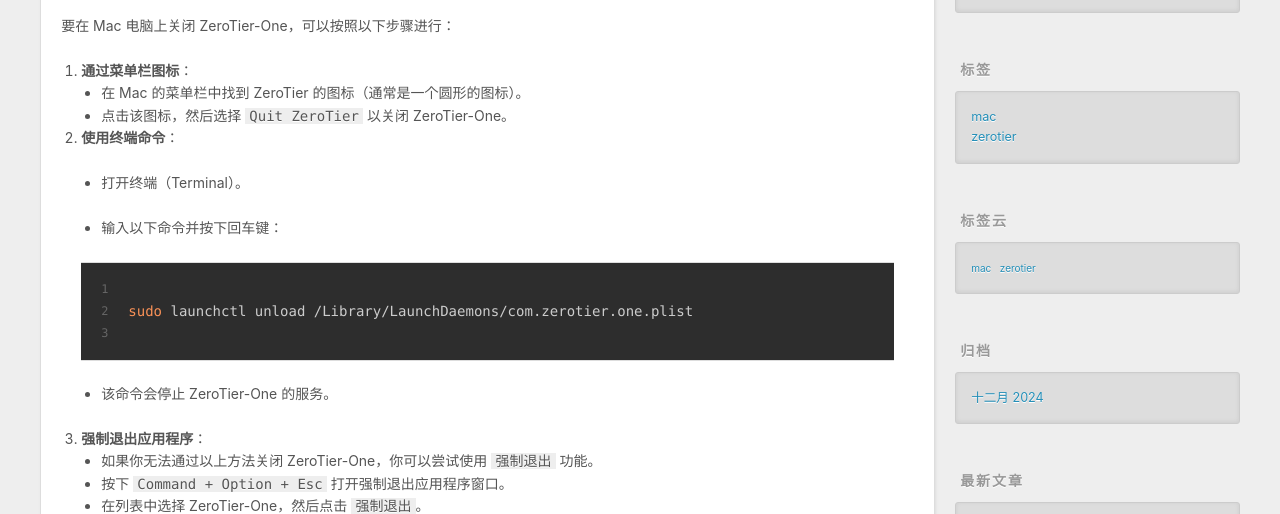
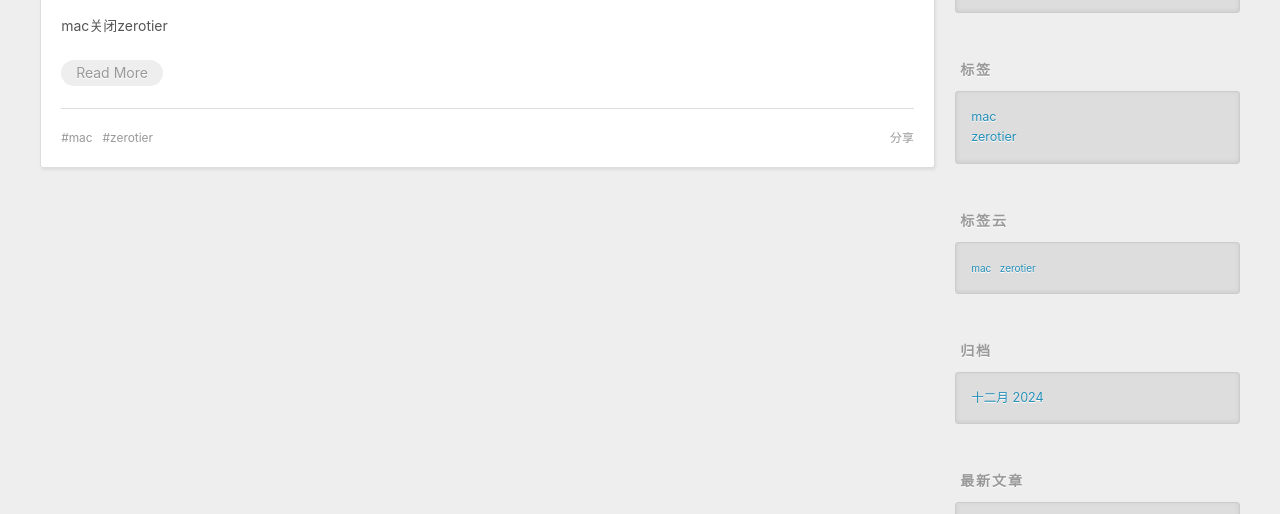
Before and after one commit to yiqiquhuxi/yiqiquhuxi.github.io, a plain HTML site: page index.html in a window 1280 px wide. Shown: the part 438-952 px from the top of the page. Drawn offline with Linux system fonts and the light colour scheme.

Commit message:
Site updated: 2024-12-05 17:15:44

```diff
--- a/index.html
+++ b/index.html
@@ -95,33 +95,11 @@
 
     <div class="e-content article-entry" itemprop="articleBody">
 
-        <span id="more"></span>
+        <p>mac关闭zerotier</p>
 
-<p>要在 Mac 电脑上关闭 ZeroTier-One，可以按照以下步骤进行：</p>
-<ol>
-<li><strong>通过菜单栏图标</strong>：<ul>
-<li>在 Mac 的菜单栏中找到 ZeroTier 的图标（通常是一个圆形的图标）。</li>
-<li>点击该图标，然后选择 <code>Quit ZeroTier</code> 以关闭 ZeroTier-One。</li>
-</ul>
-</li>
-<li><strong>使用终端命令</strong>：<ul>
-<li><p>打开终端（Terminal）。</p>
-</li>
-<li><p>输入以下命令并按下回车键：</p>
-  <figure class="highlight bash"><table><tr><td class="gutter"><pre><span class="line">1</span><br><span class="line">2</span><br><span class="line">3</span><br></pre></td><td class="code"><pre><span class="line"></span><br><span class="line"><span class="built_in">sudo</span> launchctl unload /Library/LaunchDaemons/com.zerotier.one.plist</span><br><span class="line"></span><br></pre></td></tr></table></figure>
-</li>
-<li><p>该命令会停止 ZeroTier-One 的服务。</p>
-</li>
-</ul>
-</li>
-<li><strong>强制退出应用程序</strong>：<ul>
-<li>如果你无法通过以上方法关闭 ZeroTier-One，你可以尝试使用 <code>强制退出</code> 功能。</li>
-<li>按下 <code>Command + Option + Esc</code> 打开强制退出应用程序窗口。</li>
-<li>在列表中选择 ZeroTier-One，然后点击 <code>强制退出</code>。</li>
-</ul>
-</li>
-</ol>
-<p>通过以上方法，你应该能够成功关闭 ZeroTier-One。如果你以后需要重新启动 ZeroTier-One，可以通过菜单栏图标再次启动或通过终端使用相应的启动命令。</p>
+          <p class="article-more-link">
+            <a href="/2024/12/05/mac%E5%85%B3%E9%97%ADzerotier/#more">Read More</a>
+          </p>
 
 
     </div>
```
Also changed, not shown: 2024/12/05/mac关闭zerotier/index.html (+6 -5 lines).
